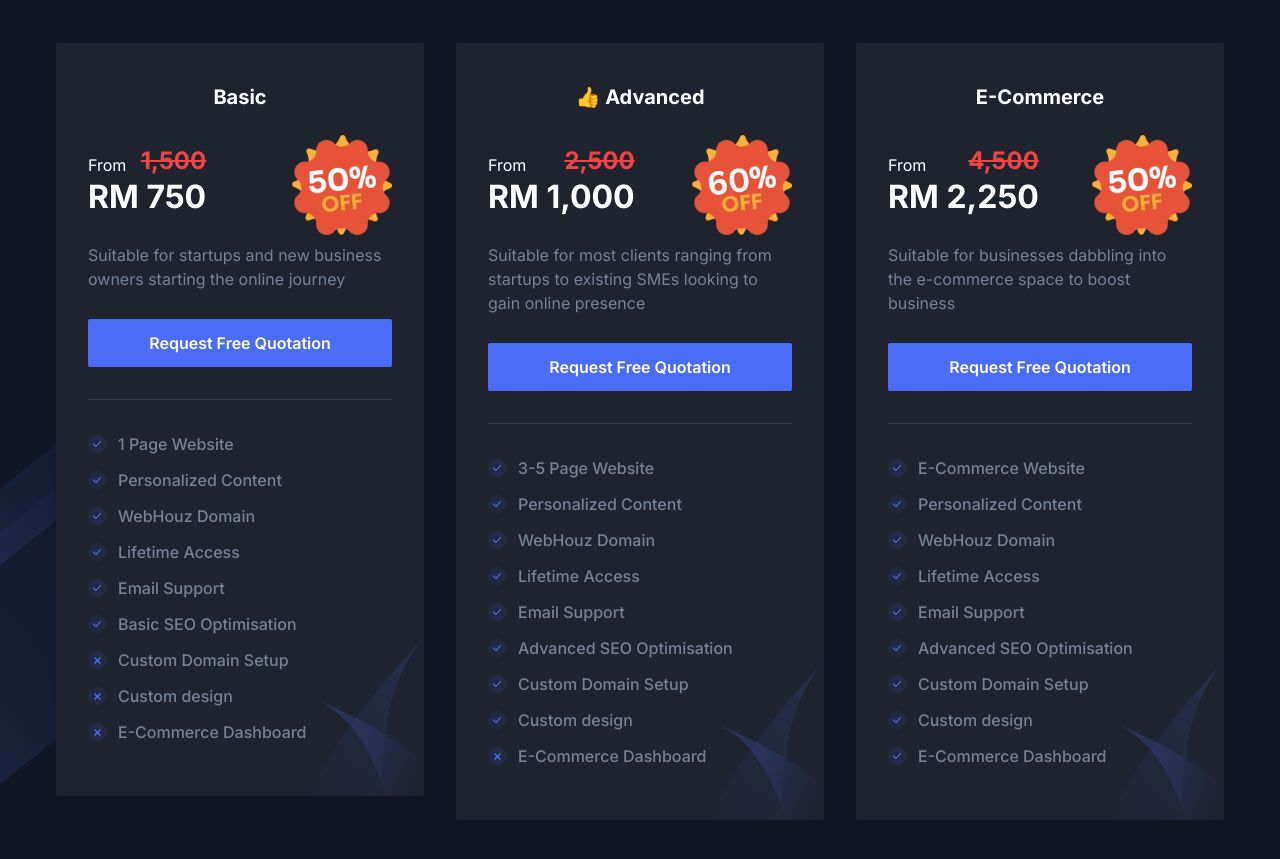
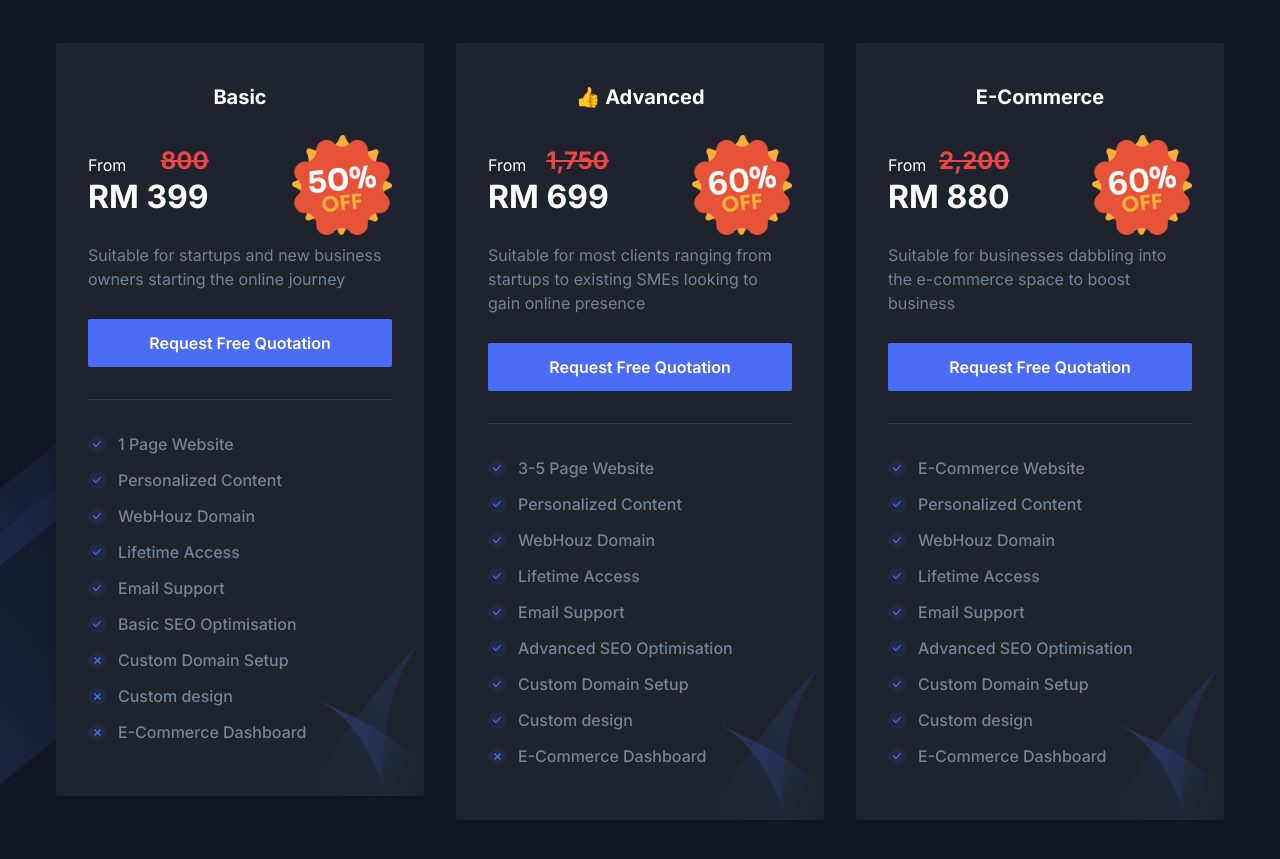
Before and after one commit to suthesank/webhouz-2, a Next.js app: page / in a window 1280 px wide. Shown: the part 4160-5019 px from the top of the page. Built offline with nearby package versions, Linux system fonts and the light colour scheme; no server answers.

Commit message:
feat: Update pricings

```diff
--- a/src/components/Pricing/PricingBox.tsx
+++ b/src/components/Pricing/PricingBox.tsx
@@ -35,7 +35,7 @@ const PricingBox = (props: {
               /{duration}
             </span> */}
             <Image
-              src={`/images/promotions/${packageName.includes("Advanced") ? "60" : "50"}-discount.png`}
+              src={`/images/promotions/${packageName.includes("Basic") ? "50" : "60"}-discount.png`}
               alt="discount"
               width={100}
               height={100}
--- a/src/components/Pricing/index.tsx
+++ b/src/components/Pricing/index.tsx
@@ -64,9 +64,9 @@ const Pricing = () => {
         <StaggerChildrensWhenVisible className="grid grid-cols-1 gap-x-8 gap-y-10 md:grid-cols-2 lg:grid-cols-3">
           <MotionDiv variants={slideUpWithFade}>
             <PricingBox
-              originalPrice="1,500"
+              originalPrice="800"
               packageName="Basic"
-              price={"750"}
+              price={"399"}
               subtitle="Suitable for startups and new business owners starting the online journey"
             >
               <OfferList text="1 Page Website" status="active" />
@@ -82,9 +82,9 @@ const Pricing = () => {
           </MotionDiv>
           <MotionDiv variants={slideUpWithFade}>
             <PricingBox
-              originalPrice="2,500"
+              originalPrice="1,750"
               packageName="👍 Advanced"
-              price={"1,000"}
+              price={"699"}
               subtitle="Suitable for most clients ranging from startups to existing SMEs looking to gain online presence"
             >
               <OfferList text="3-5 Page Website" status="active" />
@@ -100,9 +100,9 @@ const Pricing = () => {
           </MotionDiv>
           <MotionDiv variants={slideUpWithFade}>
             <PricingBox
-              originalPrice="4,500"
+              originalPrice="2,200"
               packageName="E-Commerce"
-              price={"2,250"}
+              price={"880"}
               subtitle="Suitable for businesses dabbling into the e-commerce space to boost business"
             >
               <OfferList text="E-Commerce Website" status="active" />
```
